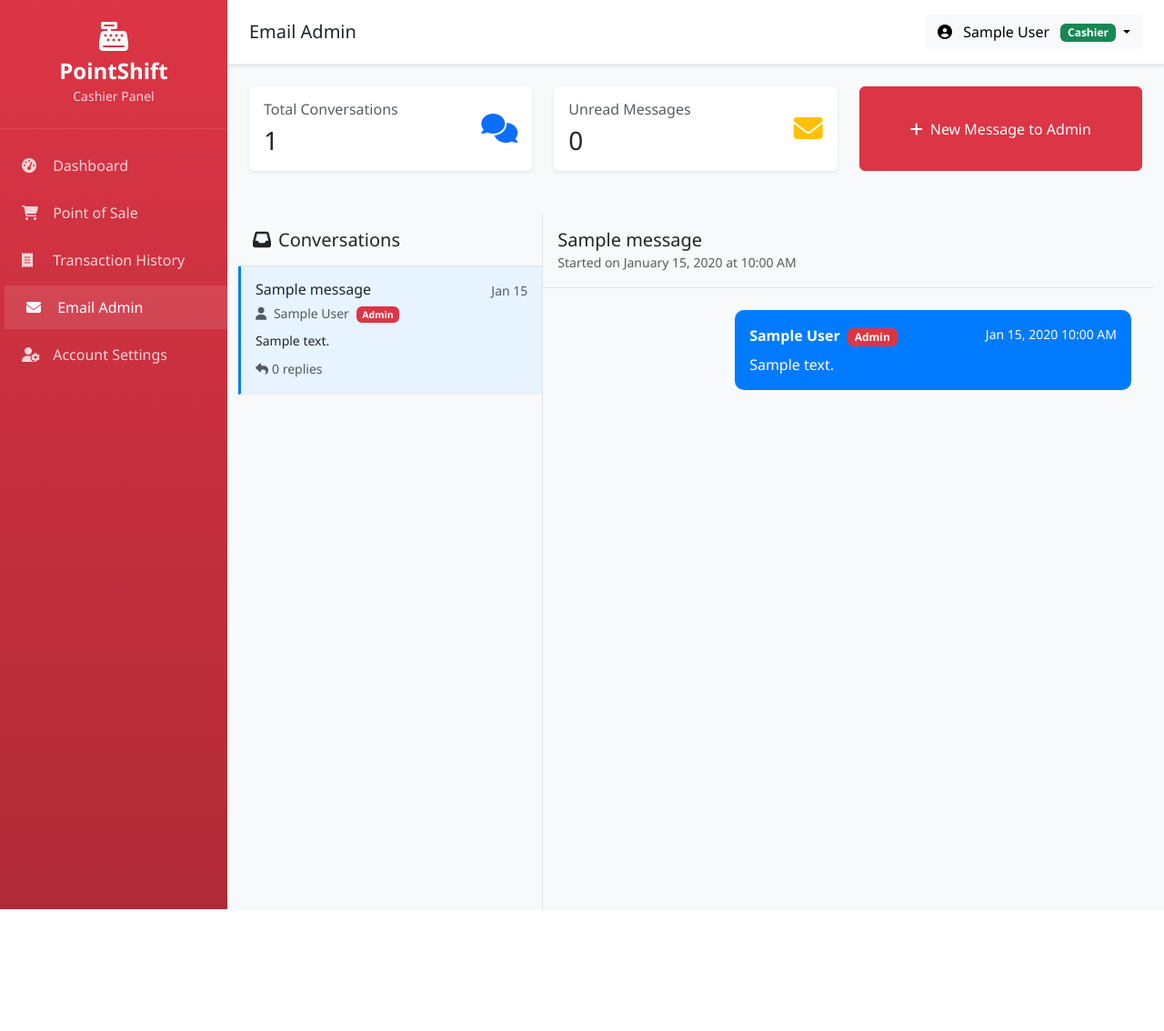
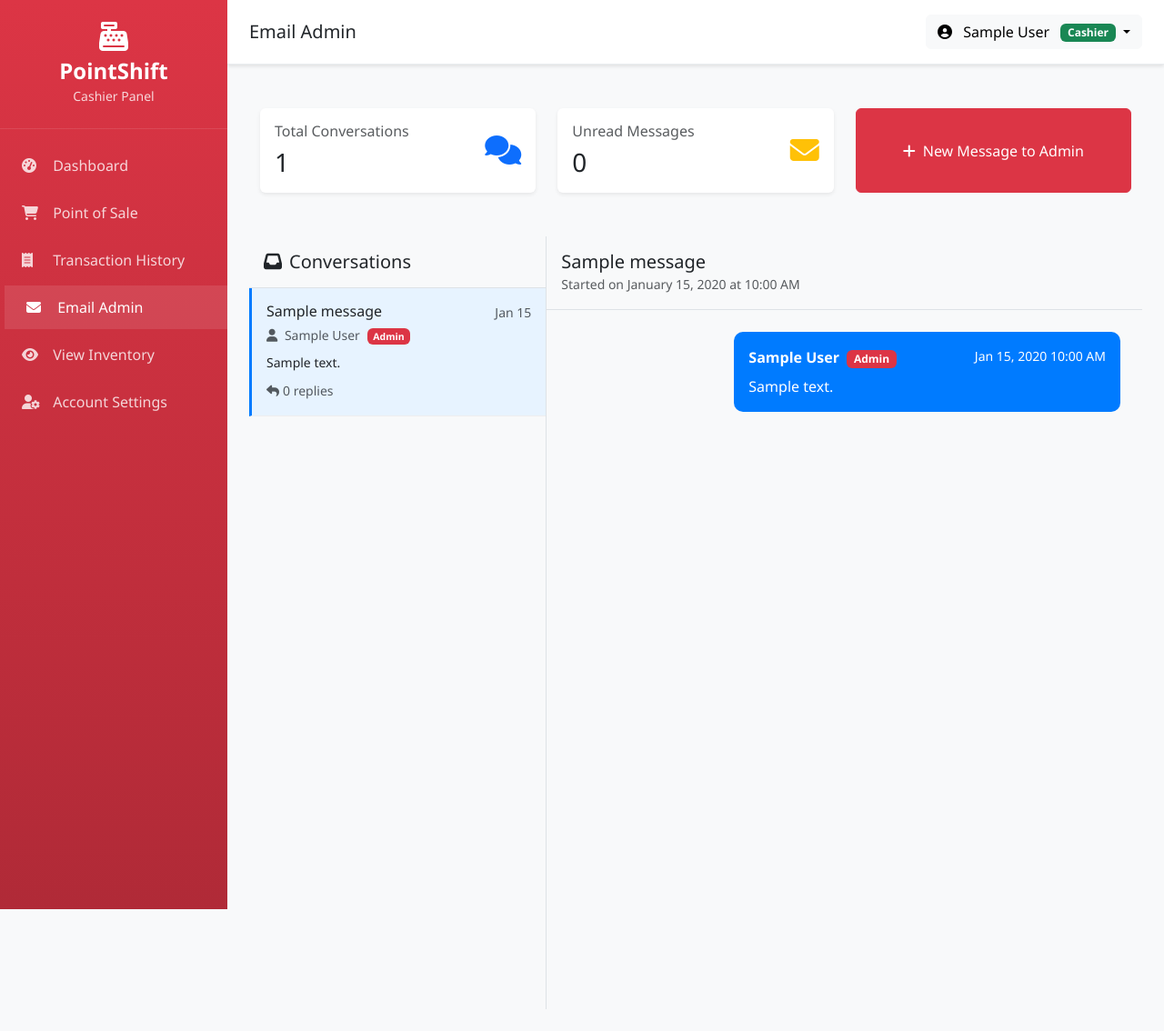
Before and after one commit to LeeDev428/point-shift_pos-system, a PHP site: page /point-shift_pos-system/cashier/email.php?conversation_id=1 in a window 1280 px wide. Shown: the whole page at 91% size. Before the commit the page ends 1001 px from the top, so only its background shows below. Run offline with PHP 8.4, Linux system fonts and the light colour scheme; the visitor is signed in with stand-in values (Sample User, id 1); tables that the repository leaves empty hold one stand-in row (values such as "Sample post").

Commit message:
Update layout.php

```diff
--- a/cashier/views/layout.php
+++ b/cashier/views/layout.php
@@ -195,6 +195,12 @@
                         Email Admin
                     </a>
                 </li>
+                <li class="nav-item">
+                    <a class="nav-link <?php echo basename($_SERVER['PHP_SELF']) == 'inventory.php' ? 'active' : ''; ?>" href="inventory.php">
+                        <i class="fas fa-eye"></i>
+                        View Inventory
+                    </a>
+                </li>
                 <!-- <li class="nav-item">
                     <a class="nav-link <?php echo basename($_SERVER['PHP_SELF']) == 'view_shifts.php' ? 'active' : ''; ?>" href="view_shifts.php">
                         <i class="fas fa-calendar-alt"></i>
@@ -256,7 +262,7 @@
         </nav>
 
         <!-- Page Content -->
-        <div class="container-fluid pos-container">
+        <div class="<?php echo basename($_SERVER['PHP_SELF']) == 'pos.php' ? 'container-fluid pos-container' : 'container-fluid py-4'; ?>">
             <?php echo $content; ?>
         </div>
     </div>
```
